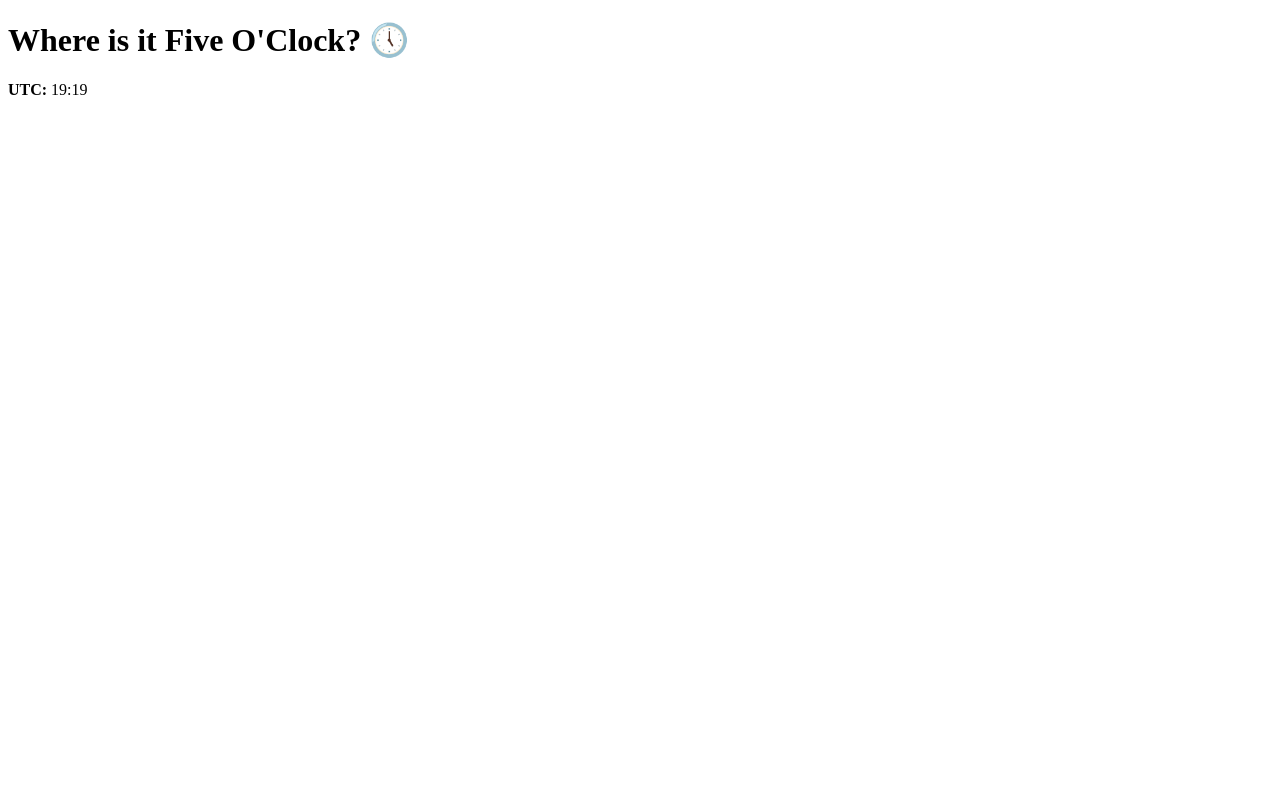
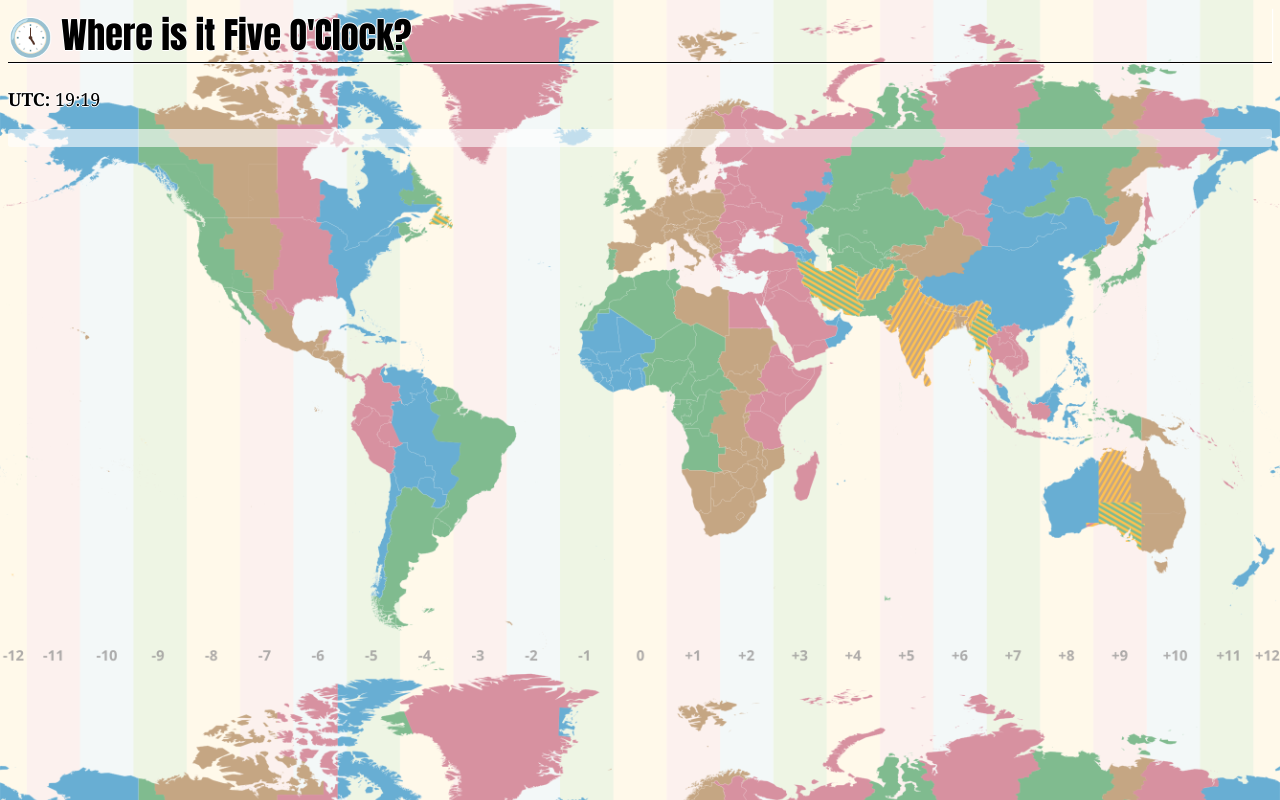
Before and after one commit to danevans/five_oclock, a website built with Parcel: page index.html in a window 1280 px wide. Built offline with nearby package versions, Linux system fonts and the light colour scheme; what countries-and-timezones would draw is missing.

Commit message:
Introduce background and styles
Move emoji to the beginning of titles.
Add drop shadows and fonts for readability.

```diff
--- a/index.html
+++ b/index.html
@@ -3,10 +3,11 @@
   <head>
     <meta charset="utf-8" />
     <meta name="viewport" content="width=device-width, initial-scale=1.0" />
-    <title>It's Five O'Clock Somewhere 🕔</title>
+    <title>🕔 It's Five O'Clock Somewhere</title>
+    <link rel="stylesheet" href="./styles.css" />
   </head>
   <body>
-    <h1>Where is it Five O'Clock? 🕔</h1>
+    <h1>🕔 Where is it Five O'Clock?</h1>
     <p>
       <strong>UTC:</strong>
       <span id="utc"></span>
--- /dev/null
+++ b/styles.css
@@ -0,0 +1,34 @@
+:root {
+  --shadow-color: white;
+}
+
+body {
+  background: url('./timezonemap.png') 0 0 / 100% repeat;
+  text-shadow: -1px 0 0 var(--shadow-color), 1px 0 0 var(--shadow-color),
+    0 0.5px 0 var(--shadow-color), 0 -1px 0 var(--shadow-color);
+  font-size: 18px;
+  font-family: Cambria, Cochin, Georgia, Times, 'Times New Roman', serif;
+}
+
+h1 {
+  font-family: Impact, sans-serif;
+  border-bottom: 1px solid black;
+  box-shadow: var(--shadow-color) 1px 1px 1px;
+}
+
+ul {
+  background-color: rgba(255, 255, 255, 0.6);
+  border-radius: 3px;
+  padding: 0.5em 0 0.5em 30px;
+}
+
+h1,
+p,
+ul,
+ol {
+  margin-top: 0;
+}
+
+a {
+  color: #173891;
+}
```
Also changed, not shown: README.md, timezonemap.png (added).
